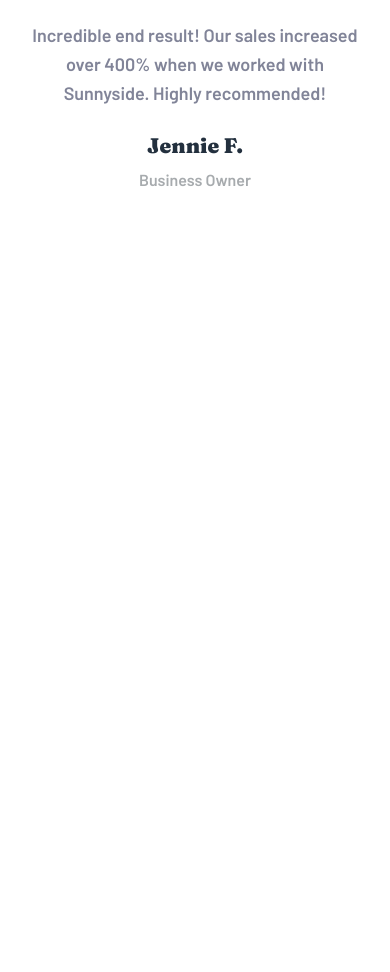
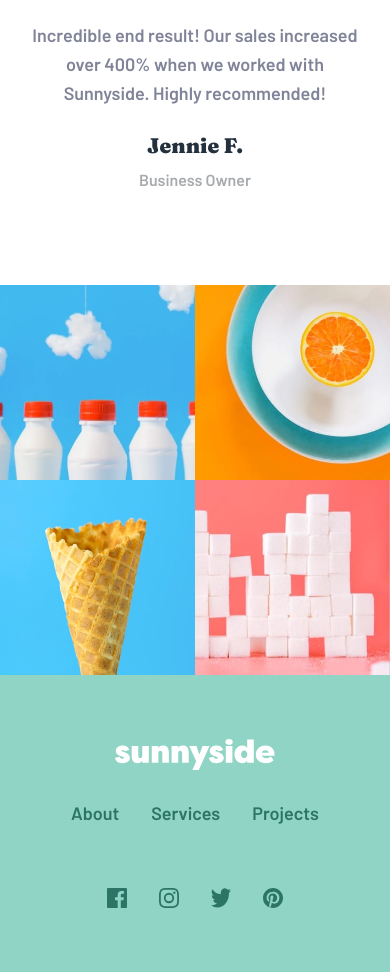
Before and after one commit to nxveeen/sunnyside-landing-page, a website built with Parcel: page index.html in a window 390 px wide. Shown: the part 4200-5172 px from the top of the page. Before the commit the page ends 4485 px from the top, so only its background shows below. Built offline with nearby package versions, Linux system fonts and the light colour scheme.

Commit message:
mobile version completed

```diff
--- a/index.html
+++ b/index.html
@@ -172,6 +172,30 @@
       </li>
     </ul>
   </section>
+
+
+  <footer>
+    <div class="grid">
+      <img src="src/images/mobile/image-gallery-milkbottles.jpg" alt="">
+      <img src="src/images/mobile/image-gallery-orange.jpg" alt="">
+      <img src="src/images/mobile/image-gallery-cone.jpg" alt="">
+      <img src="src/images/mobile/image-gallery-sugar-cubes.jpg" alt="">
+    </div>
+    <div class="bottom__footer">
+      <img class="footer__logo" src="src/images/logo.svg" alt="logo">
+      <ul>
+        <li>About</li>
+        <li>Services</li>
+        <li>Projects</li>
+      </ul>
+      <div class="socials">
+        <img src="src/images/icon-facebook.svg" alt="">
+        <img src="src/images/icon-instagram.svg" alt="">
+        <img src="src/images/icon-twitter.svg" alt="">
+        <img src="src/images/icon-pinterest.svg" alt="">
+      </div>
+    </div>
+  </footer>
   <!--
 
 
--- /dev/null
+++ b/src/sass/_footer.scss
@@ -0,0 +1,42 @@
+footer {
+  width: 100vw;
+  //   padding: 2rem 0;
+
+  .grid {
+    display: grid;
+    grid-template-columns: repeat(2, 1fr);
+    width: 100%;
+
+    img {
+      width: 100%;
+    }
+  }
+
+  .bottom__footer {
+    background-color: $dark-moderate-cyan;
+    padding: 4rem 0;
+
+    .footer__logo {
+      display: flex;
+      width: 10rem;
+      margin: auto;
+      margin-bottom: 2rem;
+      color: $footer-svg;
+    }
+
+    ul {
+      display: flex;
+      justify-content: center;
+      gap: 2rem;
+      color: $footer-svg;
+      margin-bottom: 4rem;
+    }
+
+    .socials {
+      display: flex;
+      margin: auto;
+      justify-content: center;
+      gap: 2rem;
+    }
+  }
+}
--- a/src/sass/_variables.scss
+++ b/src/sass/_variables.scss
@@ -8,7 +8,8 @@
 $yellow: hsl(51, 100%, 49%);
 $dark-desaturated-cyan: hsl(167, 40%, 24%); //  (graphic design text)
 $dark-blue: hsl(198, 62%, 26%); //(photography text)
-$dark-moderate-cyan: hsl(168, 34%, 41%); //(footer)
+$dark-moderate-cyan: #90d4c5; //(footer)
+$footer-svg: #2c7566;
 
 //------------ NEUTRAL COLORS ------------
 $very-dark-desaturated-blue: hsl(212, 27%, 19%);
--- a/src/sass/main.scss
+++ b/src/sass/main.scss
@@ -4,3 +4,4 @@
 @import "header";
 @import "sections";
 @import "testimonials";
+@import "footer";
```
Also changed, not shown: dist/icon-facebook.09221842.svg (added), dist/icon-instagram.7db31a8a.svg (added), dist/icon-pinterest.e8e18a07.svg (added), dist/icon-twitter.b344e66e.svg (added), dist/image-gallery-cone.f9339c2e.jpg (added), dist/image-gallery-milkbottles.6ccfe2df.jpg (added), dist/image-gallery-sugar-cubes.6c95faaa.jpg (added), dist/index.html, 3 other files.
